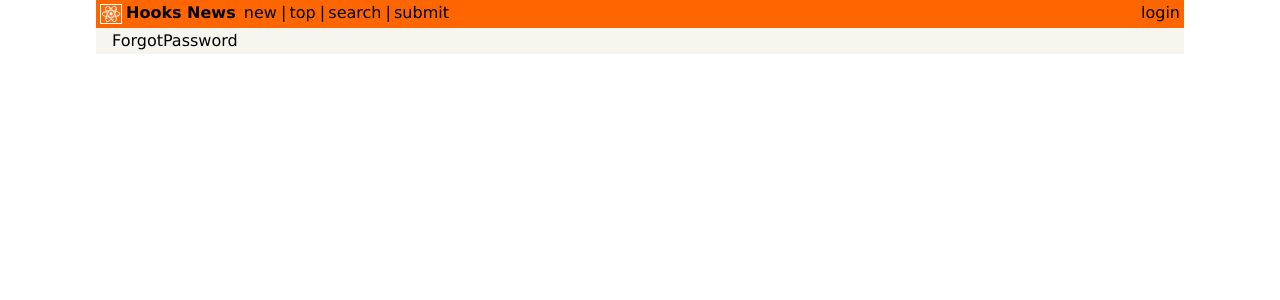
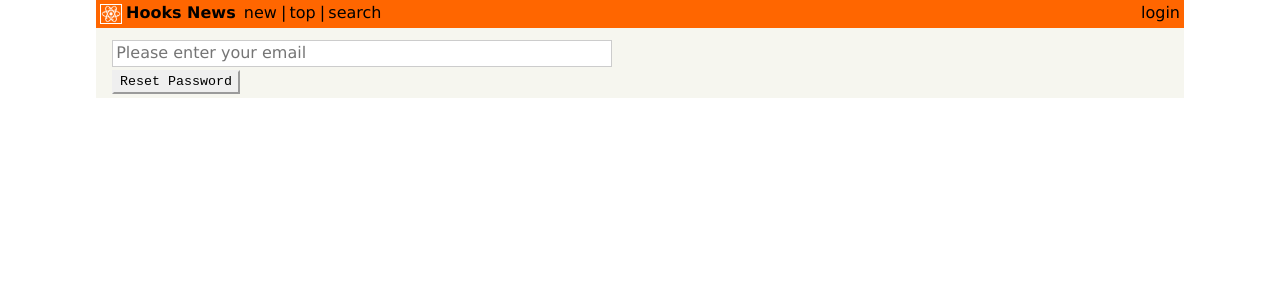
Before and after one commit to louiswongdev/hackernews-with-firebase, a React (Create React App) app: page /forgot in a window 1280 px wide. Shown: the top 300 px of the page. Built offline with nearby package versions, Linux system fonts and the light colour scheme; no server answers.

Commit message:
Added logout and forgot password functionality

```diff
--- a/src/components/Auth/ForgotPassword.js
+++ b/src/components/Auth/ForgotPassword.js
@@ -1,7 +1,42 @@
-import React from "react";
+import React, { useState, useContext } from 'react';
+import { FirebaseContext } from '../../firebase';
 
 function ForgotPassword() {
-  return <div>ForgotPassword</div>;
+  const { firebase } = useContext(FirebaseContext);
+  const [resetPasswordEmail, setResetPasswordEmail] = useState('');
+  const [isPasswordReset, setIsPasswordReset] = useState(false);
+  const [passwordResetError, setPasswordResetError] = useState(null);
+
+  async function handResetPassword() {
+    try {
+      await firebase.resetPassword(resetPasswordEmail);
+      setIsPasswordReset(true);
+      setPasswordResetError(null);
+    } catch (err) {
+      console.error('Error in sending email', err);
+      setPasswordResetError(err.message);
+      setIsPasswordReset(false);
+    }
+  }
+
+  return (
+    <div>
+      <input
+        type="email"
+        name="email"
+        className="input"
+        placeholder="Please enter your email"
+        onChange={e => setResetPasswordEmail(e.target.value)}
+      />
+      <div>
+        <button className="button" onClick={handResetPassword}>
+          Reset Password
+        </button>
+      </div>
+      {isPasswordReset && <p>Check email to reset password</p>}
+      {passwordResetError && <p className="error-text">{passwordResetError}</p>}
+    </div>
+  );
 }
 
 export default ForgotPassword;
--- a/src/components/Auth/Login.js
+++ b/src/components/Auth/Login.js
@@ -2,6 +2,7 @@ import React, { useState } from 'react';
 import useFormValidation from './useFormValidation';
 import validateLogin from './validateLogin';
 import { firebase } from '../../firebase';
+import { Link } from 'react-router-dom';
 
 const INITIAL_STATE = {
   name: '',
@@ -98,6 +99,9 @@ function Login(props) {
           </button>
         </div>
       </form>
+      <div className="forgot-password">
+        <Link to="/forgot">Forgot Password?</Link>
+      </div>
     </div>
   );
 }
--- a/src/components/Header.js
+++ b/src/components/Header.js
@@ -22,17 +22,23 @@ function Header() {
         <NavLink to="/" className="header-link">
           search
         </NavLink>
-        <div className="divider">|</div>
-        <NavLink to="/" className="header-link">
-          submit
-        </NavLink>
+        {user && (
+          <>
+            <div className="divider">|</div>
+            <NavLink to="/" className="header-link">
+              submit
+            </NavLink>
+          </>
+        )}
       </div>
       <div className="flex">
         {user ? (
           <>
             <div className="header-name">{user.displayName}</div>
             <div className="divider">|</div>
-            <div className="header-button">logout</div>
+            <div className="header-button" onClick={() => firebase.logout()}>
+              logout
+            </div>
           </>
         ) : (
           <NavLink to="/login" className="header-link">
--- a/src/firebase/firebase.js
+++ b/src/firebase/firebase.js
@@ -23,6 +23,14 @@ class Firebase {
   async login(email, password) {
     return await this.auth.signInWithEmailAndPassword(email, password);
   }
+
+  async logout() {
+    await this.auth.signOut();
+  }
+
+  async resetPassword(email) {
+    await this.auth.sendPasswordResetEmail(email);
+  }
 }
 
 const firebase = new Firebase();
```
